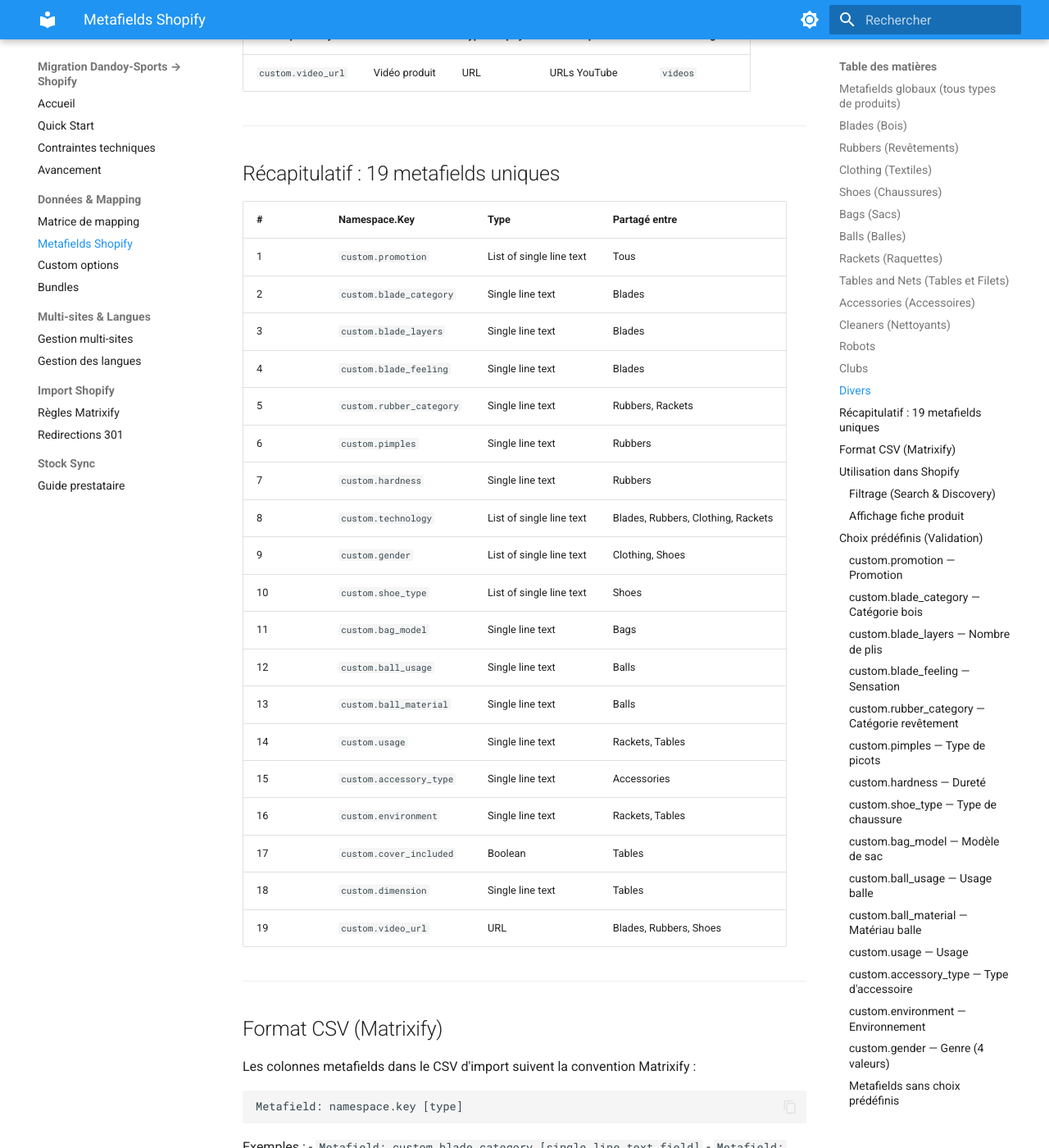
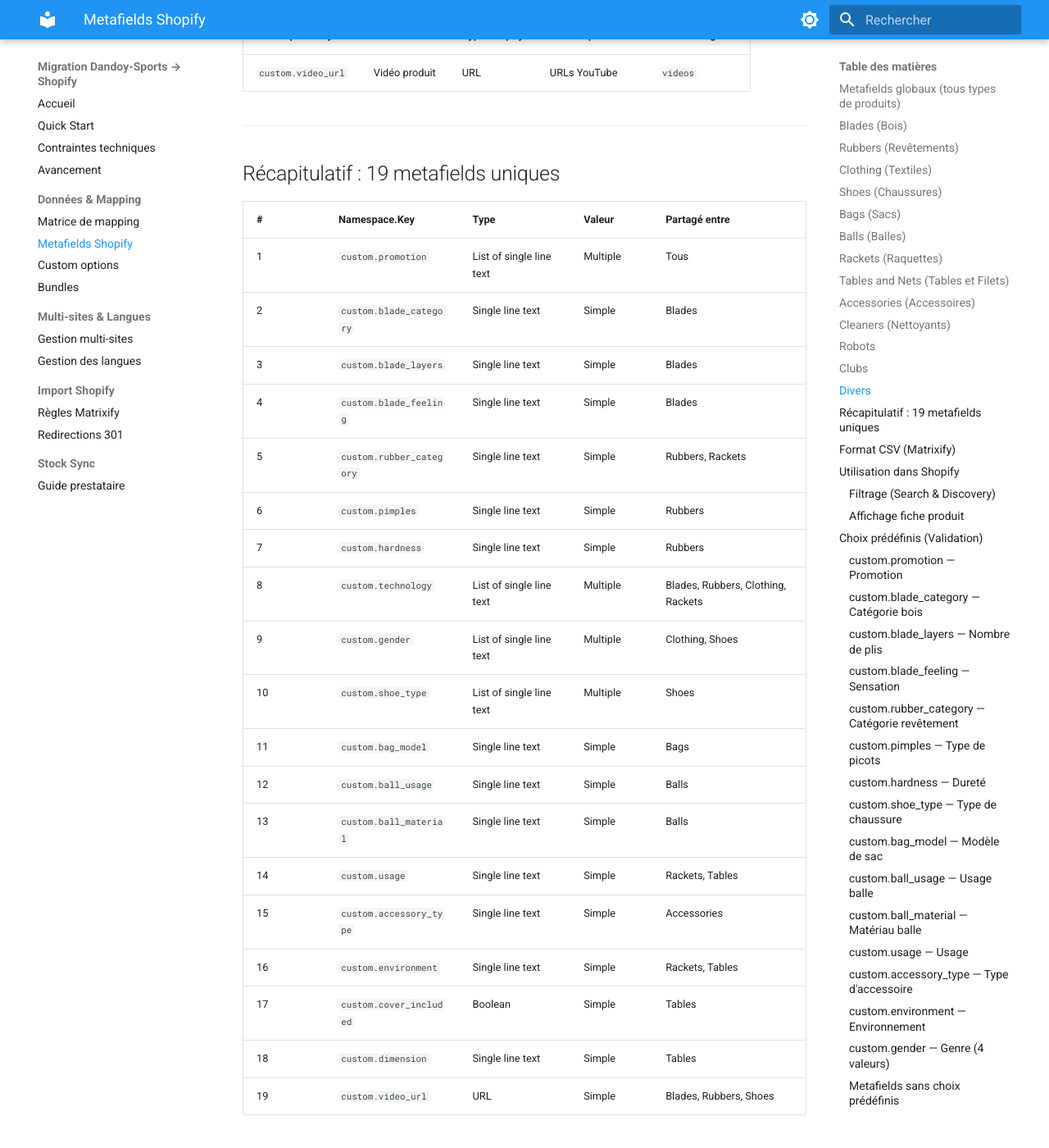
Before and after one commit to Webdigitales/dandoy-migration-2026, an MkDocs documentation site: the page built from 05_DOCS/mapping/metafields.md, in a window 1280 px wide and 1400 px high, scrolled down 5287 px. Shown: the whole window at 82% size. Built offline with MkDocs 1.6.1 and Material for MkDocs 9.7.7, drawn with Linux system fonts in a browser that asks for light colours.

Commit message:
Add Simple/Multiple value column to metafields summary table
Co-Authored-By: Claude Sonnet 4.6 <noreply@anthropic.com>

```diff
--- a/05_DOCS/mapping/metafields.md
+++ b/05_DOCS/mapping/metafields.md
@@ -152,27 +152,27 @@ Définitions des custom metafields à créer dans Shopify Admin
 
 ## Récapitulatif : 19 metafields uniques
 
-| # | Namespace.Key | Type | Partagé entre |
-|---|---|---|---|
-| 1 | `custom.promotion` | List of single line text | Tous |
-| 2 | `custom.blade_category` | Single line text | Blades |
-| 3 | `custom.blade_layers` | Single line text | Blades |
-| 4 | `custom.blade_feeling` | Single line text | Blades |
-| 5 | `custom.rubber_category` | Single line text | Rubbers, Rackets |
-| 6 | `custom.pimples` | Single line text | Rubbers |
-| 7 | `custom.hardness` | Single line text | Rubbers |
-| 8 | `custom.technology` | List of single line text | Blades, Rubbers, Clothing, Rackets |
-| 9 | `custom.gender` | List of single line text | Clothing, Shoes |
-| 10 | `custom.shoe_type` | List of single line text | Shoes |
-| 11 | `custom.bag_model` | Single line text | Bags |
-| 12 | `custom.ball_usage` | Single line text | Balls |
-| 13 | `custom.ball_material` | Single line text | Balls |
-| 14 | `custom.usage` | Single line text | Rackets, Tables |
-| 15 | `custom.accessory_type` | Single line text | Accessories |
-| 16 | `custom.environment` | Single line text | Rackets, Tables |
-| 17 | `custom.cover_included` | Boolean | Tables |
-| 18 | `custom.dimension` | Single line text | Tables |
-| 19 | `custom.video_url` | URL | Blades, Rubbers, Shoes |
+| # | Namespace.Key | Type | Valeur | Partagé entre |
+|---|---|---|---|---|
+| 1 | `custom.promotion` | List of single line text | Multiple | Tous |
+| 2 | `custom.blade_category` | Single line text | Simple | Blades |
+| 3 | `custom.blade_layers` | Single line text | Simple | Blades |
+| 4 | `custom.blade_feeling` | Single line text | Simple | Blades |
+| 5 | `custom.rubber_category` | Single line text | Simple | Rubbers, Rackets |
+| 6 | `custom.pimples` | Single line text | Simple | Rubbers |
+| 7 | `custom.hardness` | Single line text | Simple | Rubbers |
+| 8 | `custom.technology` | List of single line text | Multiple | Blades, Rubbers, Clothing, Rackets |
+| 9 | `custom.gender` | List of single line text | Multiple | Clothing, Shoes |
+| 10 | `custom.shoe_type` | List of single line text | Multiple | Shoes |
+| 11 | `custom.bag_model` | Single line text | Simple | Bags |
+| 12 | `custom.ball_usage` | Single line text | Simple | Balls |
+| 13 | `custom.ball_material` | Single line text | Simple | Balls |
+| 14 | `custom.usage` | Single line text | Simple | Rackets, Tables |
+| 15 | `custom.accessory_type` | Single line text | Simple | Accessories |
+| 16 | `custom.environment` | Single line text | Simple | Rackets, Tables |
+| 17 | `custom.cover_included` | Boolean | Simple | Tables |
+| 18 | `custom.dimension` | Single line text | Simple | Tables |
+| 19 | `custom.video_url` | URL | Simple | Blades, Rubbers, Shoes |
 
 ---
 
```
Also changed, not shown: 02_ANALYSIS_AND_MAPPING/metafields_shopify.md (+21 -21 lines).
